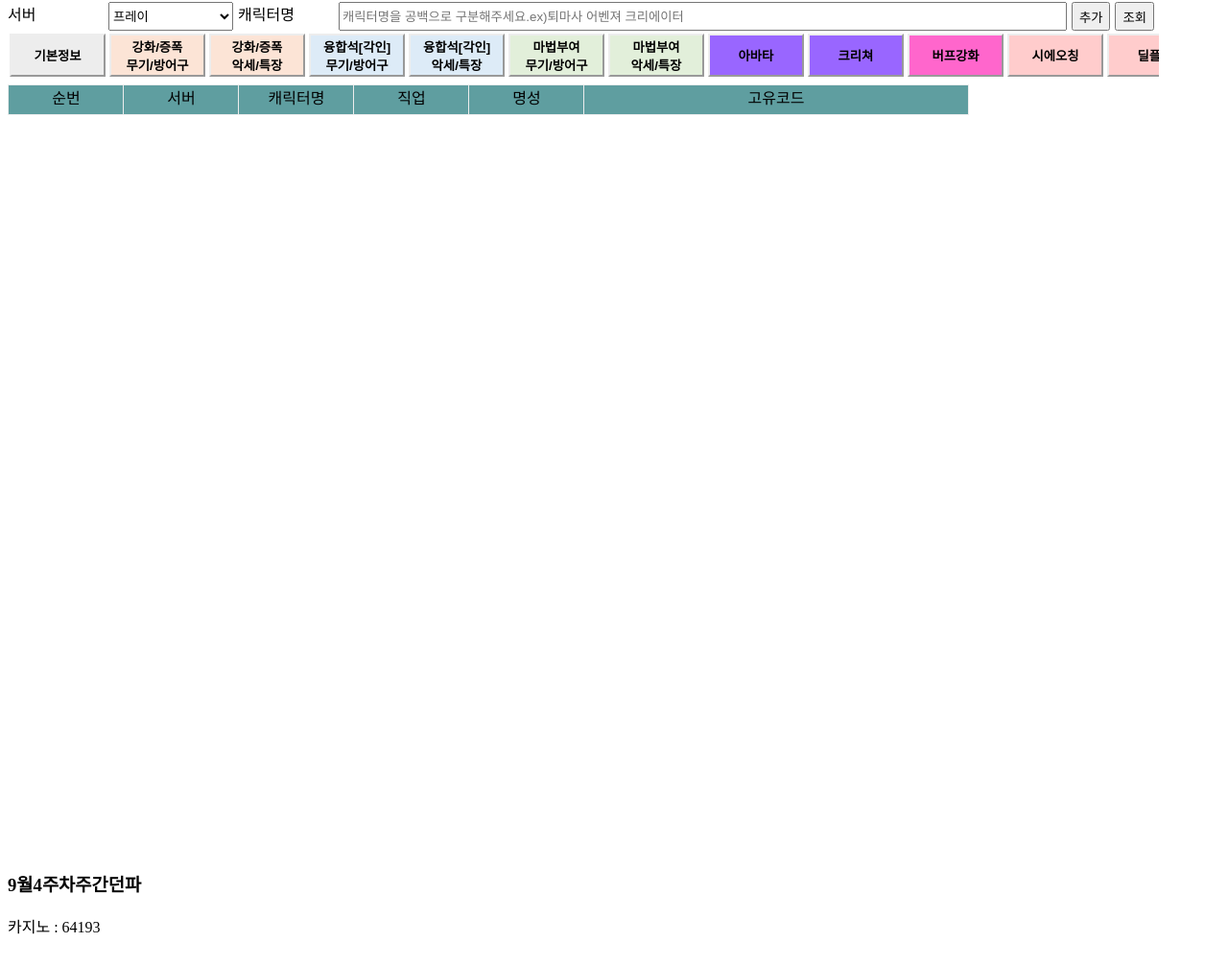
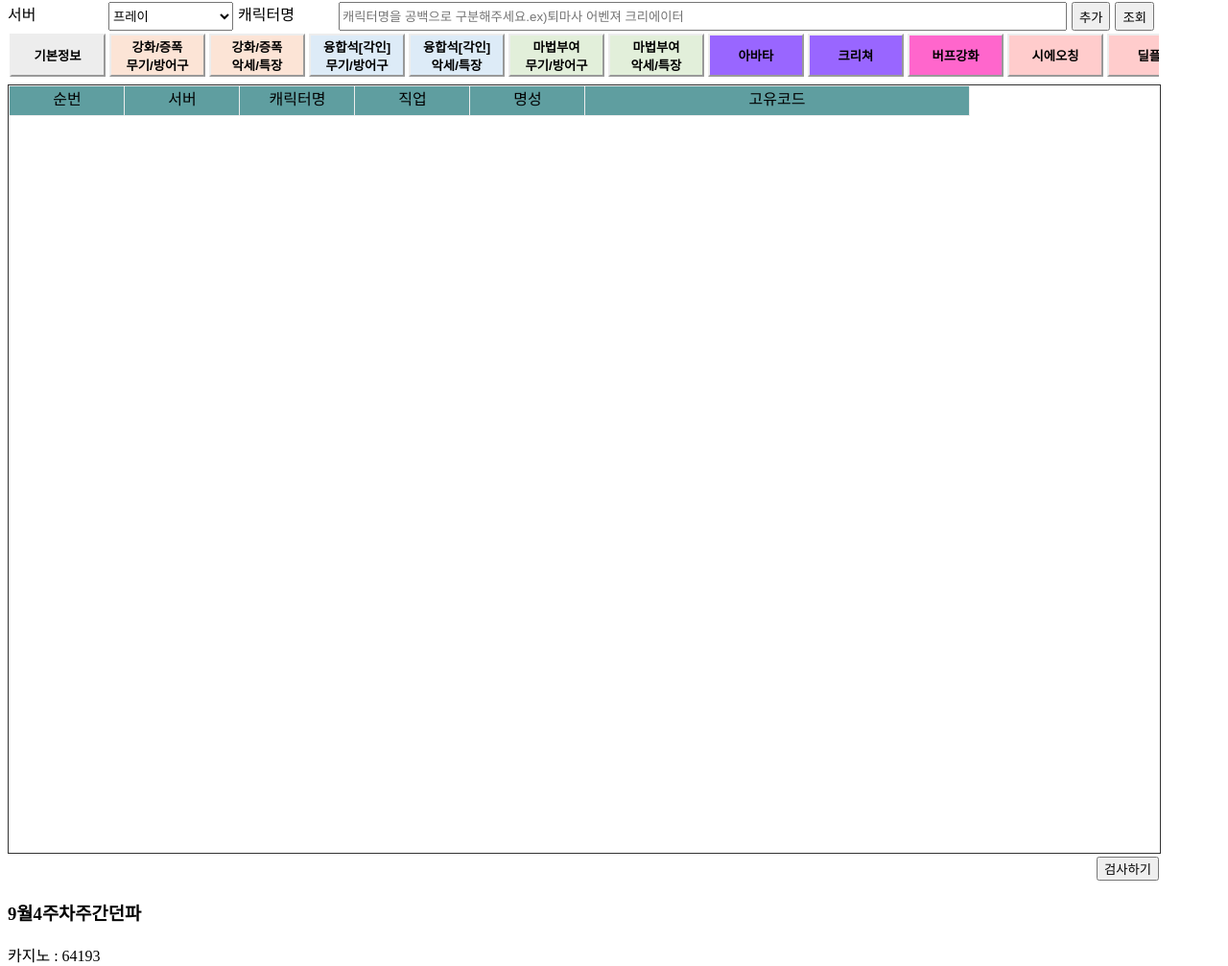
Before and after one commit to hsyongbyeong/dun_yongbyeong, a plain HTML site: page index.html in a window 1280 px wide. Shown: the part 82-1089 px from the top of the page at 96% size. Before the commit the page ends 1059 px from the top, so only its background shows below. Drawn offline with Linux system fonts and the light colour scheme.

Commit message:
Add files via upload

```diff
--- a/index.html
+++ b/index.html
@@ -95,6 +95,7 @@
             overflow: auto;
             height: 800px;
             justify-content: start;
+            border: 1px solid #333333;
         }
 
         .tb_col {
@@ -190,6 +191,8 @@
                 "serverName": "바칼"
             }
         ];
+
+        var johe_cnt = 0;
 
         //서버한글 -> 영문명으로 변환
         function transServer(seq, serverName) {
@@ -420,6 +423,10 @@
          * @param opt   구분자
          */
         function setUtil(grp, opt){
+            if(johe_cnt < 1){
+                alert("검사할 데이터가 없습니다!!");
+                return 0;
+            }
             //카지노컷
             var fameArry = document.getElementsByClassName("GRP_IF_FAME");
             var grpFameId = "";
@@ -505,6 +512,24 @@
                     }
                 }
             }
+
+            //아바타
+            var a5Arry = getContentsId("GRP_AV");
+            var b5Arry = new Array();
+            var grpAvId = "";
+            for(var i = 0; i < a5Arry.length; i++){
+                b5Arry = document.getElementsByClassName(a5Arry[i]);
+                for(var j = 0; j < b5Arry.length; j++){
+                    grpAvId = document.getElementById(b5Arry[j].getAttribute('id'));
+                    if(grpAvId.innerText.includes("빛나는")){
+                        grpAvId.style.backgroundColor = UNCOMMON;
+                    }else if(grpAvId.innerText.includes("화려한")) {
+                        grpAvId.style.backgroundColor = RARE;
+                    }else if(grpAvId.innerText.includes("찬란한")) {
+                        grpAvId.style.backgroundColor = UNIQUE;
+                    }
+                }
+            }
         }
 
         /////////////////////////////////////////
@@ -586,6 +611,7 @@
             var a1 = document.getElementById("GRP_FX_SEQ").children;
             var b1 = document.getElementById("GRP_FX_SERVER").children;
             var c1 = document.getElementById("GRP_FX_CHARNM").children;
+            johe_cnt = 0;
 
             //row개수 구해서 for문 돌리기
             for(var i = 0; i < a1.length; i++){
@@ -847,7 +873,7 @@
 
                 setChildren(seq, "GRP_BG_CREATURE",     mkBuffC(a1.skill));
 
-                setUtil();
+                johe_cnt++;
             }
         }
     </script>
@@ -1198,8 +1224,8 @@
     <!--버프강화 끝-->
 </div>
 <div>
+    <div style="text-align: right;"><button type="button" onclick="setUtil();">검사하기</button> </div>
     <div><h3>9월4주차주간던파</h3> 카지노 : <span id="CASINO_REP"></span></div>
-
 </div>
 
 
```
